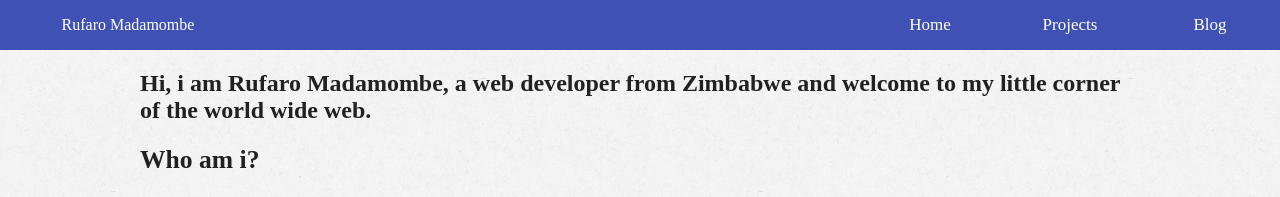
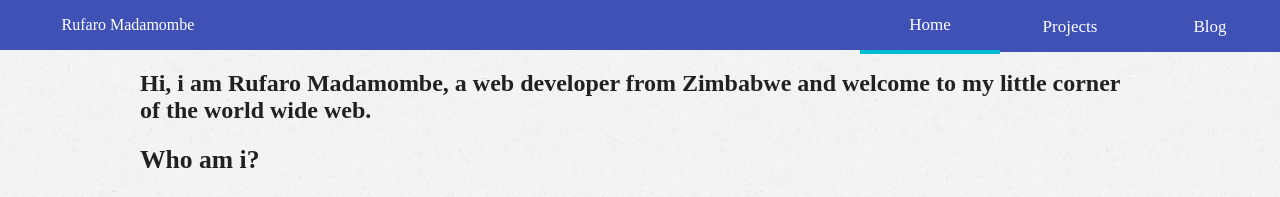
Before and after one commit to Rayhatron/rayhatron.github.io, a Jekyll site: the page built from index.html, in a window 1280 px wide. Shown: the top 197 px of the page. Built offline with Jekyll 4.4.1, drawn with Linux system fonts in a browser that asks for light colours; some web fonts are replaced.

Commit message:
fixed nav links

```diff
--- a/_includes/nav.html
+++ b/_includes/nav.html
@@ -1,13 +1,13 @@
 <nav>
   <p>
-    <a href="/home/">
+    <a href="../{{site.baseurl}}">
       Rufaro Madamombe
     </a>
   </p>
   <ul id="myTopnav" class="topnav" v-bind:class="{responsive: revealMenu}">
-    <li class="{% if page.url == '/' %}current{% endif %}"><a href="../home/">Home</a></li>
-    <li class="{% if page.url == '/projects.html' %}current{% endif %}"><a href="/projects/">Projects</a></li>
-    <li class="{% if page.url == '/blog.html' %}current{% endif %}"><a href="/blog">Blog</a></li>
+    <li class="{% if page.url == '/' %}current{% endif %}"><a href="../{{site.baseurl}}">Home</a></li>
+    <li class="{% if page.url == '/projects/' %}current{% endif %}"><a href="/projects/">Projects</a></li>
+    <li class="{% if page.url == '/blog/' %}current{% endif %}"><a href="/blog/">Blog</a></li>
     <li class="icon" v-on:click="showMenu">
       <a href="javascript:void(0);"  v-on:blur="hideMenu">&#9776;</a>
     </li>
--- a/blog/index.html
+++ b/blog/index.html
@@ -1,5 +1,4 @@
 ---
 layout: default
-title: blog
 ---
 <h1>Keep watching this space.</h1>
--- a/index.html
+++ b/index.html
@@ -1,6 +1,5 @@
 ---
 layout: default
-permalink: /home/
 ---
 
     <div id="about">
--- a/projects/index.html
+++ b/projects/index.html
@@ -1,7 +1,5 @@
 ---
 layout: default
-title: projects
-permalink: projects
 ---
  <div id="projects">
         <h2>Projects </h2>
```
